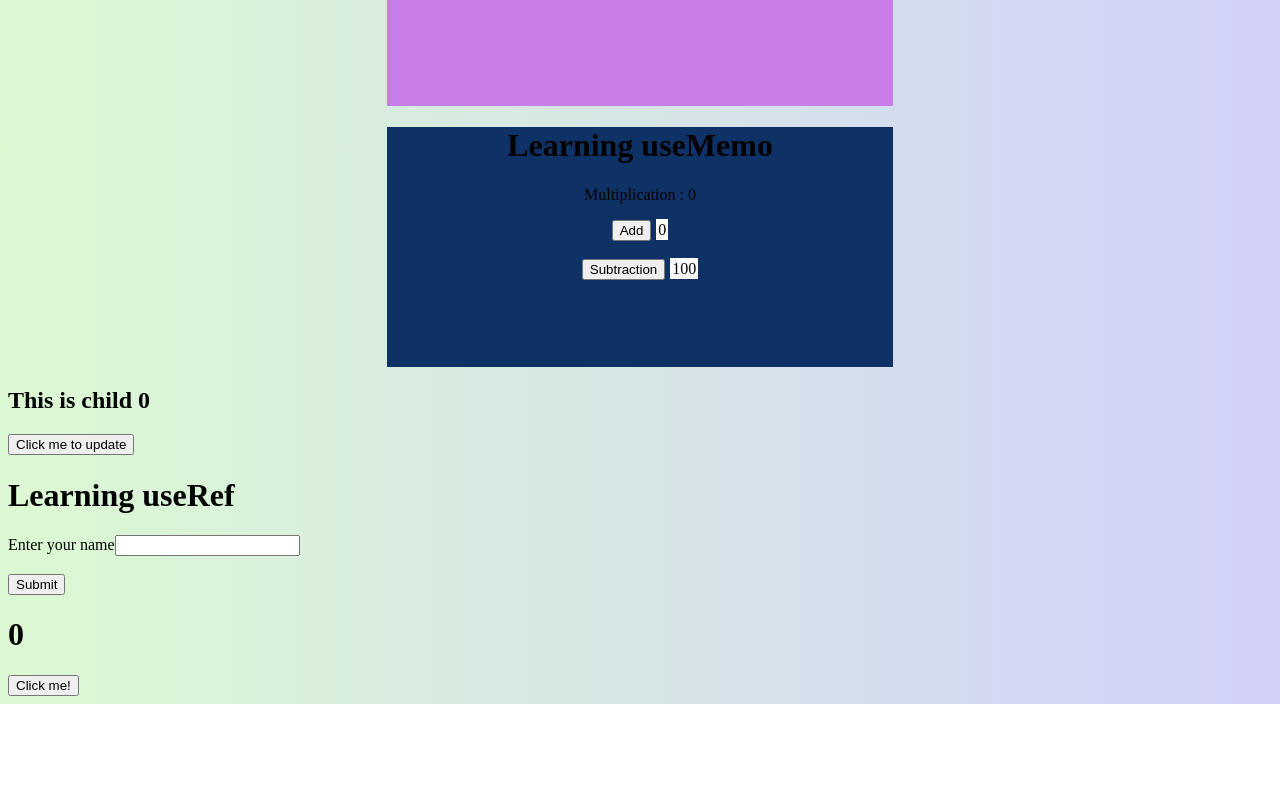
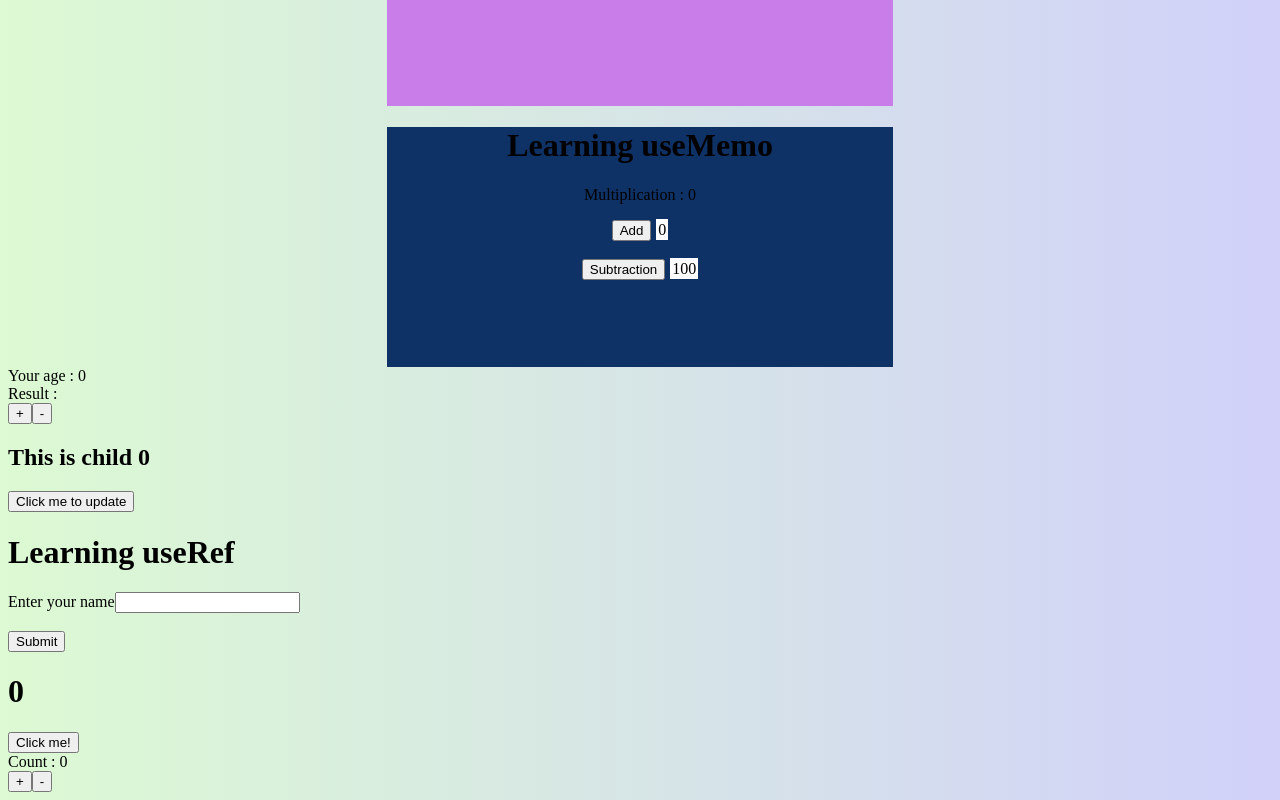
Before and after one commit to Gaditi12/React-work, a React (Create React App) app: page / in a window 1280 px wide. Shown: the part 3663-4463 px from the top of the page. Before the commit the page ends 4367 px from the top, so only its background shows below. Built offline with nearby package versions, Linux system fonts and the light colour scheme; no server answers.

Commit message:
created AgeChecker

```diff
--- a/src/App.js
+++ b/src/App.js
@@ -25,6 +25,7 @@ import FetchData from "./component/UseEffectApi";
 import ComA from "./component/ComA";
 import StopWatch from "./component/StopWatch";
 import Memo from "./component/UseMemo";
+import AgeChecker from "./component/Agechecker";
 const FirstName = createContext();
 const LastName = createContext();
 const comment = {
@@ -97,6 +98,7 @@ function App() {
       </FirstName.Provider>
       <StopWatch />
       <Memo />
+      <AgeChecker />
     </>
   );
 }
--- /dev/null
+++ b/src/UseReducer.js
@@ -0,0 +1,25 @@
+import React, { useReducer } from "react";
+
+export default function Counter() {
+  const initialstate = { count: 0 };
+  function reducer(state, action) {
+    switch (action.type) {
+      case "increment":
+        return { count: state.count + 1 };
+      case "decrement":
+        return { count: state.count - 1 };
+      default:
+        throw new Error();
+    }
+  }
+  const [state, dispatch] = useReducer(reducer, initialstate);
+  return (
+    <>
+      <div>
+        <div>Count : {state.count}</div>
+        <button onClick={() => dispatch({ type: "increment" })}>+</button>
+        <button onClick={() => dispatch({ type: "decrement" })}>-</button>
+      </div>
+    </>
+  );
+}
--- /dev/null
+++ b/src/component/Agechecker.jsx
@@ -0,0 +1,59 @@
+import React, { useReducer } from "react";
+
+export default function AgeChecker() {
+  const initialState = { age: 0 };
+  function reducer(state, action) {
+    console.log(action.payload);
+    switch (action.type) {
+      case "Increment":
+        state.age = state.age + action.payload.age;
+        if (state.age < 18) {
+          return {
+            age: state.age,
+            result: "child",
+          };
+        } else {
+          return {
+            age: state.age,
+            result: "Adult",
+          };
+        }
+
+      case "Decrement":
+        state.age = state.age - action.payload.age;
+        if (state.age >= 18) {
+          return {
+            age: state.age,
+            result: "Adult",
+          };
+        } else {
+          return {
+            age: state.age,
+            result: "Child",
+          };
+        }
+
+      default:
+        throw new Error();
+    }
+  }
+  const [state, dispatch] = useReducer(reducer, initialState);
+  return (
+    <>
+      <div>
+        <div>Your age : {state.age}</div>
+        <div>Result : {state.result}</div>
+        <button
+          onClick={() => dispatch({ type: "Increment", payload: { age: 1 } })}
+        >
+          +
+        </button>
+        <button
+          onClick={() => dispatch({ type: "Decrement", payload: { age: 1 } })}
+        >
+          -
+        </button>
+      </div>
+    </>
+  );
+}
--- a/src/index.js
+++ b/src/index.js
@@ -4,6 +4,7 @@ import ReactDOM from "react-dom/client";
 import App from "./App";
 import Demo from "./Demo";
 import UseRef from "./UseRef";
+import Counter from "./UseReducer";
 
 const root = ReactDOM.createRoot(document.getElementById("root"));
 root.render(
@@ -11,5 +12,6 @@ root.render(
     <App />
     <Demo />
     <UseRef />
+    <Counter />
   </>
 );
```
